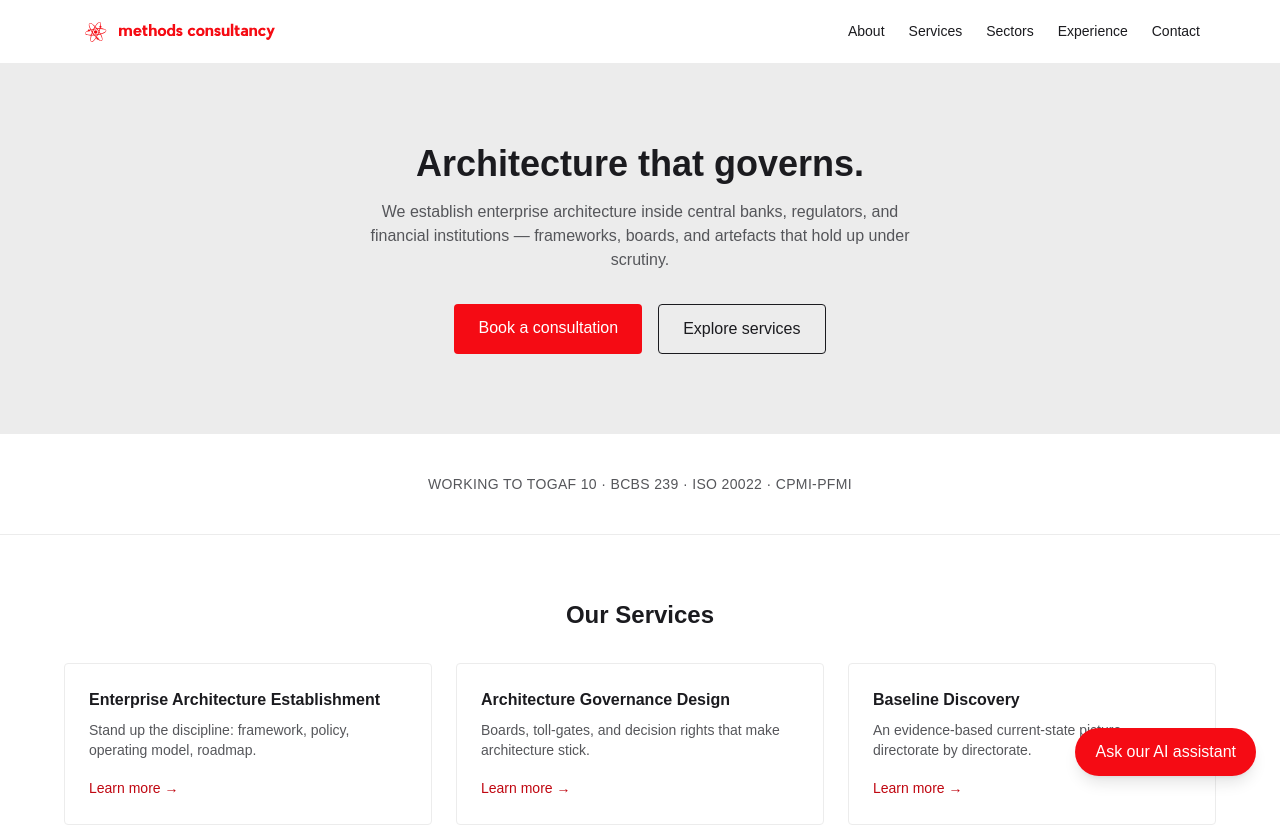
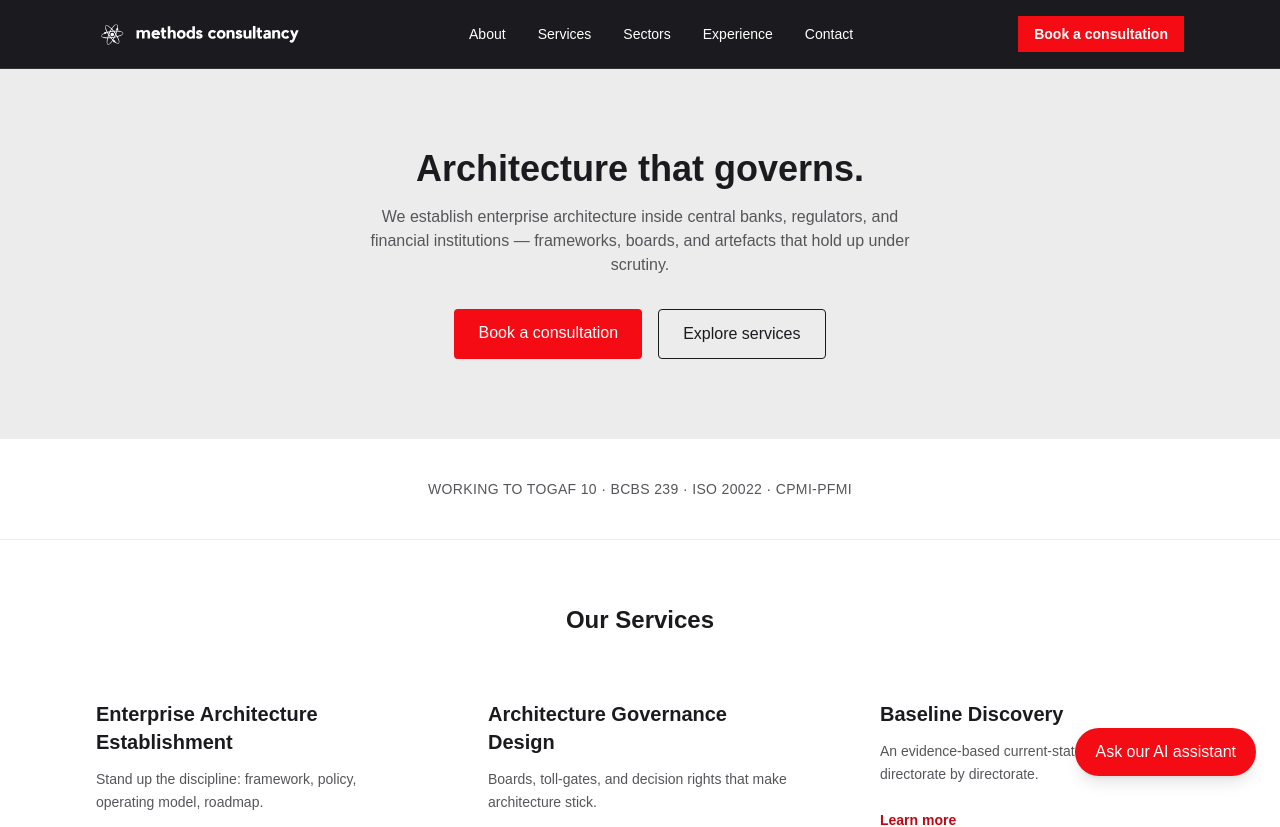
Before and after one commit to mskanogo/Methods_consultancy_website, a Next.js app: page / in a window 1280 px wide. Shown: the top 827 px of the page. Built offline with nearby package versions, Linux system fonts and the light colour scheme.

Commit message:
Redesign home page and add brand logos

```diff
--- a/app/components/Footer.tsx
+++ b/app/components/Footer.tsx
@@ -1,19 +1,108 @@
 import Link from "next/link";
+import Image from "next/image";
+import { services } from "../data/services";
+
+const LOGO_ON_LIGHT = "/logo-color.svg";
+
+const focus =
+  "focus-visible:outline-2 focus-visible:outline-offset-2 focus-visible:outline-brand-red-dark";
 
 export default function Footer() {
   return (
-    <footer className="bg-brand-ink text-white mt-16">
-      <div className="max-w-6xl mx-auto p-8 flex flex-col md:flex-row justify-between gap-6">
-        <div>
-          <p className="font-bold text-lg">Methods Consultancy</p>
-          <p className="text-sm text-brand-grey mt-1">
-            Nairobi, Kenya
+    <footer className="border-t border-brand-grey bg-white text-brand-ink">
+      <div className="mx-auto grid max-w-6xl gap-12 px-8 py-16 md:grid-cols-3">
+        <nav aria-label="Services">
+          <p className="text-sm font-semibold">Services</p>
+          <ul className="mt-4 space-y-2 text-sm text-brand-mid-grey">
+            {services.slice(0, 5).map((service) => (
+              <li key={service.slug}>
+                <Link
+                  href={`/services/${service.slug}`}
+                  className={`hover:text-brand-red-dark hover:underline ${focus}`}
+                >
+                  {service.title}
+                </Link>
+              </li>
+            ))}
+            <li>
+              <Link
+                href="/services"
+                className={`font-semibold text-brand-red-dark hover:underline ${focus}`}
+              >
+                All services
+              </Link>
+            </li>
+          </ul>
+        </nav>
+
+        <div className="md:text-center">
+          {LOGO_ON_LIGHT ? (
+            <Image
+              src={LOGO_ON_LIGHT}
+              alt="Methods Consultancy"
+              width={208}
+              height={32}
+              className="h-8 w-auto md:mx-auto"
+            />
+          ) : (
+            <p className="text-xl font-extrabold lowercase tracking-tight">
+              methods <span className="text-brand-red">consultancy</span>
+            </p>
+          )}
+          <p className="mt-4 text-sm text-brand-mid-grey">
+            We establish enterprise architecture that actually governs.
           </p>
+          <p className="mt-2 text-sm text-brand-mid-grey">Nairobi, Kenya</p>
+          <Link
+            href="/contact"
+            className={`mt-6 inline-block bg-brand-red px-5 py-2 text-sm font-semibold text-white ${focus}`}
+          >
+            Book a consultation
+          </Link>
         </div>
-        <div className="flex gap-6 text-sm">
-          <Link href="/legal/privacy">Privacy</Link>
-          <Link href="/legal/terms">Terms</Link>
-          <Link href="/legal/cookies">Cookies</Link>
+
+        <nav aria-label="Site" className="md:text-right">
+          <p className="text-sm font-semibold">Company</p>
+          <ul className="mt-4 space-y-2 text-sm text-brand-mid-grey">
+            {[
+              { href: "/about", label: "About" },
+              { href: "/sectors", label: "Sectors" },
+              { href: "/experience", label: "Experience" },
+              { href: "/contact", label: "Contact" },
+            ].map((link) => (
+              <li key={link.href}>
+                <Link
+                  href={link.href}
+                  className={`hover:text-brand-red-dark hover:underline ${focus}`}
+                >
+                  {link.label}
+                </Link>
+              </li>
+            ))}
+          </ul>
+        </nav>
+      </div>
+
+      <div className="border-t border-brand-grey">
+        <div className="mx-auto flex max-w-6xl flex-col gap-3 px-8 py-6 text-sm text-brand-mid-grey md:flex-row md:items-center md:justify-between">
+          <p>© 2026 Methods Consultancy Limited. All rights reserved.</p>
+          <ul className="flex gap-6">
+            <li>
+              <Link href="/legal/privacy" className={`hover:underline ${focus}`}>
+                Privacy
+              </Link>
+            </li>
+            <li>
+              <Link href="/legal/terms" className={`hover:underline ${focus}`}>
+                Terms
+              </Link>
+            </li>
+            <li>
+              <Link href="/legal/cookies" className={`hover:underline ${focus}`}>
+                Cookies
+              </Link>
+            </li>
+          </ul>
         </div>
       </div>
     </footer>
--- a/app/components/Header.tsx
+++ b/app/components/Header.tsx
@@ -1,27 +1,81 @@
 import Link from "next/link";
 import Image from "next/image";
 
+const LOGO_ON_DARK = "/logo-white.svg";
+
+const links = [
+  { href: "/about", label: "About" },
+  { href: "/services", label: "Services" },
+  { href: "/sectors", label: "Sectors" },
+  { href: "/experience", label: "Experience" },
+  { href: "/contact", label: "Contact" },
+];
+
+const focus =
+  "focus-visible:outline-2 focus-visible:outline-offset-2 focus-visible:outline-white";
+
 export default function Header() {
   return (
-    <header className="bg-white border-b border-brand-grey">
-      <nav className="max-w-6xl mx-auto flex items-center justify-between p-4">
-        <Link href="/">
+    <header className="sticky top-0 z-40 border-b border-white/10 bg-brand-ink text-white">
+      <div className="mx-auto flex max-w-6xl items-center justify-between gap-6 px-8 py-4">
+        <Link href="/" aria-label="Methods Consultancy home" className={focus}>
+          {LOGO_ON_DARK ? (
             <Image
-            src="/logo-color.svg"
+              src={LOGO_ON_DARK}
               alt="Methods Consultancy"
-            width={200}
+              width={208}
               height={32}
               priority
+              className="h-8 w-auto"
             />
+          ) : (
+            <span className="text-xl font-extrabold lowercase tracking-tight">
+              methods <span className="text-brand-red">consultancy</span>
+            </span>
+          )}
         </Link>
-        <div className="flex gap-6 text-brand-ink text-sm">
-          <Link href="/about">About</Link>
-          <Link href="/services">Services</Link>
-          <Link href="/sectors">Sectors</Link>
-          <Link href="/experience">Experience</Link>
-          <Link href="/contact">Contact</Link>
+
+        <nav aria-label="Main" className="hidden items-center gap-8 text-sm md:flex">
+          {links.map((link) => (
+            <Link
+              key={link.href}
+              href={link.href}
+              className={`underline-offset-4 hover:underline ${focus}`}
+            >
+              {link.label}
+            </Link>
+          ))}
+        </nav>
+
+        <Link
+          href="/contact"
+          className={`hidden bg-brand-red px-4 py-2 text-sm font-semibold text-white md:inline-block ${focus}`}
+        >
+          Book a consultation
+        </Link>
+
+        {/* Mobile menu */}
+        <details className="relative md:hidden">
+          <summary
+            className={`cursor-pointer list-none border border-white/30 px-3 py-2 text-sm font-medium [&::-webkit-details-marker]:hidden ${focus}`}
+          >
+            Menu
+          </summary>
+          <div className="absolute right-0 mt-2 flex w-60 flex-col gap-4 border border-white/15 bg-brand-ink p-5">
+            {links.map((link) => (
+              <Link key={link.href} href={link.href} className={focus}>
+                {link.label}
+              </Link>
+            ))}
+            <Link
+              href="/contact"
+              className={`bg-brand-red px-4 py-2 text-center font-semibold ${focus}`}
+            >
+              Book a consultation
+            </Link>
           </div>
-      </nav>
+        </details>
+      </div>
     </header>
   );
 }
--- /dev/null
+++ b/app/components/Hero.tsx
@@ -0,0 +1,77 @@
+import Link from "next/link";
+
+export default function Hero() {
+  return (
+    <section className="relative isolate overflow-hidden bg-brand-ink text-white">
+      {/* Grid, a nod to architecture diagrams */}
+      <div
+        aria-hidden="true"
+        className="absolute inset-0 -z-10 opacity-[0.07]"
+        style={{
+          backgroundImage:
+            "linear-gradient(to right, #fff 1px, transparent 1px), linear-gradient(to bottom, #fff 1px, transparent 1px)",
+          backgroundSize: "96px 96px",
+        }}
+      />
+
+      {/* Network geometry */}
+      <svg
+        aria-hidden="true"
+        viewBox="0 0 800 600"
+        className="absolute right-0 top-0 -z-10 hidden h-full w-auto max-w-none opacity-60 md:block"
+      >
+        <g stroke="#F50B14" strokeOpacity="0.55" strokeWidth="1">
+          <line x1="520" y1="120" x2="640" y2="200" />
+          <line x1="640" y1="200" x2="720" y2="120" />
+          <line x1="640" y1="200" x2="600" y2="330" />
+          <line x1="600" y1="330" x2="740" y2="360" />
+          <line x1="600" y1="330" x2="540" y2="470" />
+          <line x1="540" y1="470" x2="680" y2="520" />
+          <line x1="430" y1="300" x2="600" y2="330" />
+          <line x1="430" y1="300" x2="520" y2="120" />
+          <line x1="740" y1="360" x2="680" y2="520" />
+        </g>
+        <g fill="#F50B14">
+          <circle cx="640" cy="200" r="5" />
+          <circle cx="600" cy="330" r="5" />
+          <circle cx="540" cy="470" r="4" />
+          <circle cx="430" cy="300" r="4" />
+        </g>
+        <g fill="#fff" fillOpacity="0.7">
+          <circle cx="520" cy="120" r="3" />
+          <circle cx="720" cy="120" r="3" />
+          <circle cx="740" cy="360" r="3" />
+          <circle cx="680" cy="520" r="3" />
+        </g>
+      </svg>
+
+      <div className="mx-auto flex min-h-[80svh] max-w-6xl flex-col justify-center px-8 py-24">
+        <div className="hero-rule h-px w-16 bg-brand-red" />
+        <div className="hero-rise">
+          <h1 className="mt-8 max-w-3xl font-display text-5xl font-semibold leading-[1.05] md:text-7xl">
+            Architecture that governs.
+          </h1>
+          <p className="mt-6 max-w-xl text-lg text-brand-grey">
+            We establish enterprise architecture inside central banks,
+            regulators, and financial institutions: frameworks, boards, and
+            artefacts that hold up under scrutiny.
+          </p>
+          <div className="mt-10 flex flex-wrap gap-4">
+            <Link
+              href="/contact"
+              className="bg-brand-red px-6 py-3 font-medium text-white focus-visible:outline-2 focus-visible:outline-offset-2 focus-visible:outline-white"
+            >
+              Book a consultation
+            </Link>
+            <Link
+              href="/services"
+              className="border border-white/40 px-6 py-3 font-medium text-white hover:border-white focus-visible:outline-2 focus-visible:outline-offset-2 focus-visible:outline-white"
+            >
+              Explore services
+            </Link>
+          </div>
+        </div>
+      </div>
+    </section>
+  );
+}
--- a/app/components/ServiceCard.tsx
+++ b/app/components/ServiceCard.tsx
@@ -5,11 +5,17 @@ export default function ServiceCard({ service }: { service: Service }) {
   return (
     <Link
       href={`/services/${service.slug}`}
-      className="block border border-brand-grey rounded p-6 bg-white hover:border-brand-red transition-colors focus-visible:outline-2 focus-visible:outline-brand-red"
+      className="group block bg-white p-8 hover:bg-brand-grey/50 focus-visible:outline-2 focus-visible:-outline-offset-2 focus-visible:outline-brand-red-dark"
     >
-      <h3 className="font-semibold text-brand-ink mb-2">{service.title}</h3>
-      <p className="text-sm text-brand-mid-grey mb-4">{service.summary}</p>
-      <span className="text-sm font-medium text-brand-red-dark">Learn more →</span>
+      <h3 className="font-display text-xl font-semibold text-brand-ink">
+        {service.title}
+      </h3>
+      <p className="mt-3 text-sm leading-relaxed text-brand-mid-grey">
+        {service.summary}
+      </p>
+      <span className="mt-6 inline-block text-sm font-semibold text-brand-red-dark group-hover:underline">
+        Learn more
+      </span>
     </Link>
   );
 }
```
Lines whose indentation alone changed are shown as unchanged.
